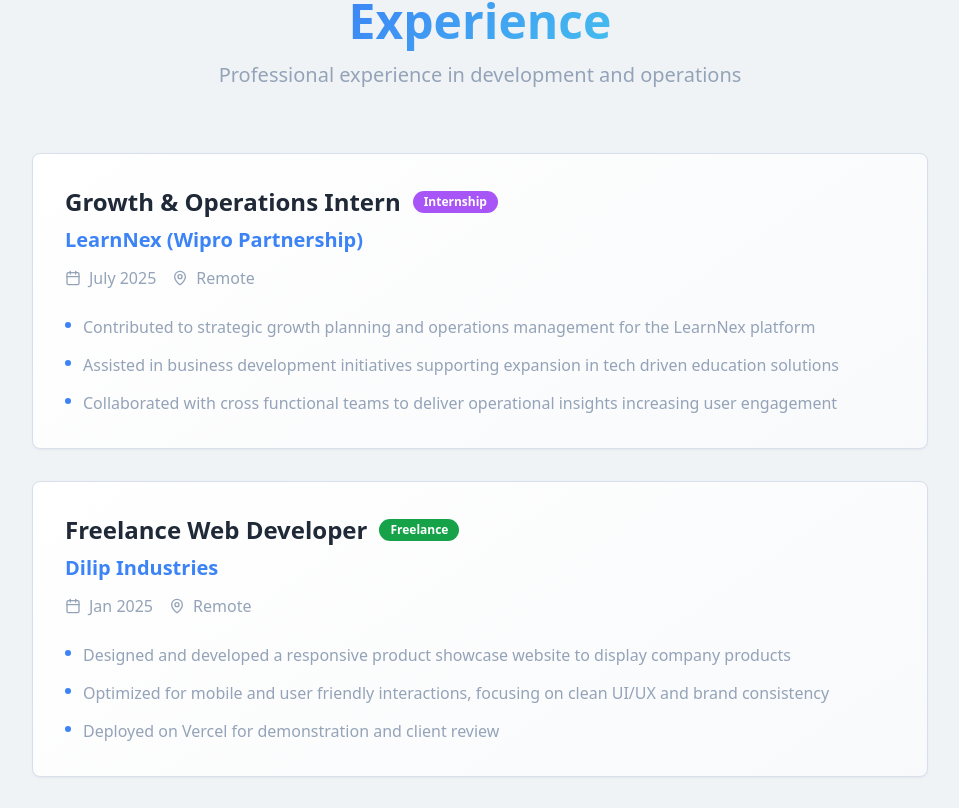
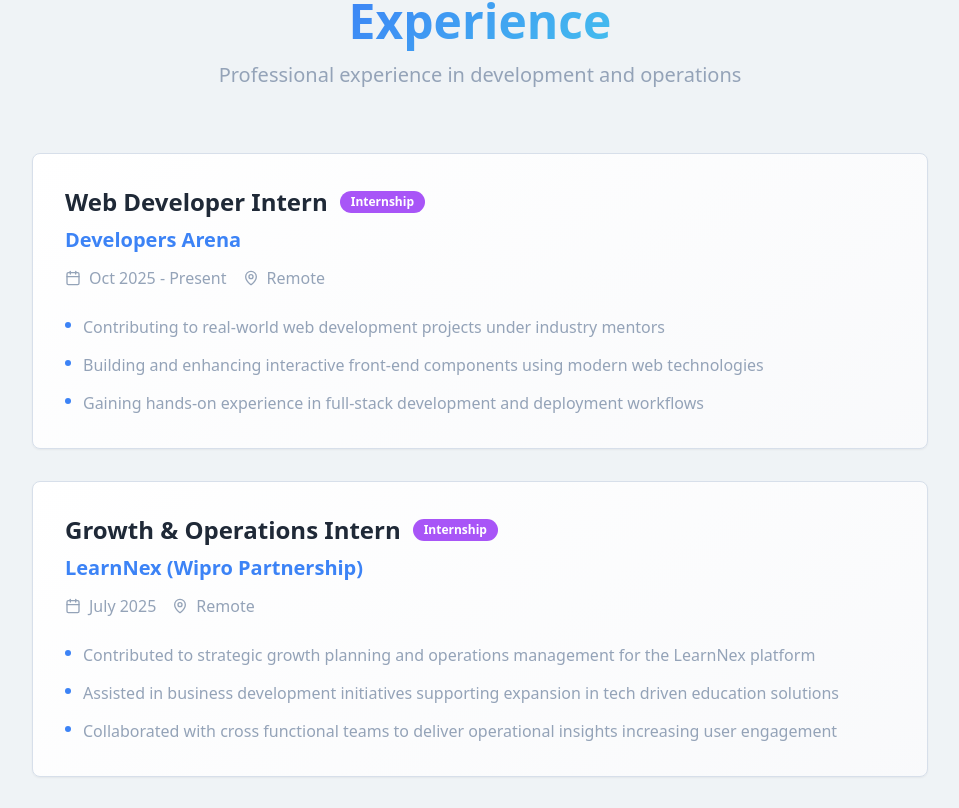
Before and after one commit to dmw14/Portfolio-Webpage, a React (Vite) app: page / in a window 1280 px wide. Shown: the part 2419-3227 px from the top of the page, without its empty margins (160-1119 px from the left). Built offline with nearby package versions, Linux system fonts and the light colour scheme.

Commit message:
updated new Experience

```diff
--- a/src/components/About.tsx
+++ b/src/components/About.tsx
@@ -6,7 +6,7 @@ const About = () => {
   const highlights = [
     {
       icon: <Code2 className="w-6 h-6" />,
-      title: "Frontend Development",
+      title: "Web Development",
       description: "Building responsive web applications with React.js and modern tech stack"
     },
     {
--- a/src/components/Experience.tsx
+++ b/src/components/Experience.tsx
@@ -4,6 +4,18 @@ import { Calendar, MapPin } from "lucide-react";
 
 const Experience = () => {
   const experiences = [
+    {
+      title: "Web Developer Intern",
+      company: "Developers Arena",
+      period: "Oct 2025 - Present",
+      type: "Internship",
+      location: "Remote",
+      responsibilities: [
+        "Contributing to real-world web development projects under industry mentors",
+        "Building and enhancing interactive front-end components using modern web technologies",
+        "Gaining hands-on experience in full-stack development and deployment workflows"
+      ]
+    },
     {
       title: "Growth & Operations Intern",
       company: "LearnNex (Wipro Partnership)",
```
